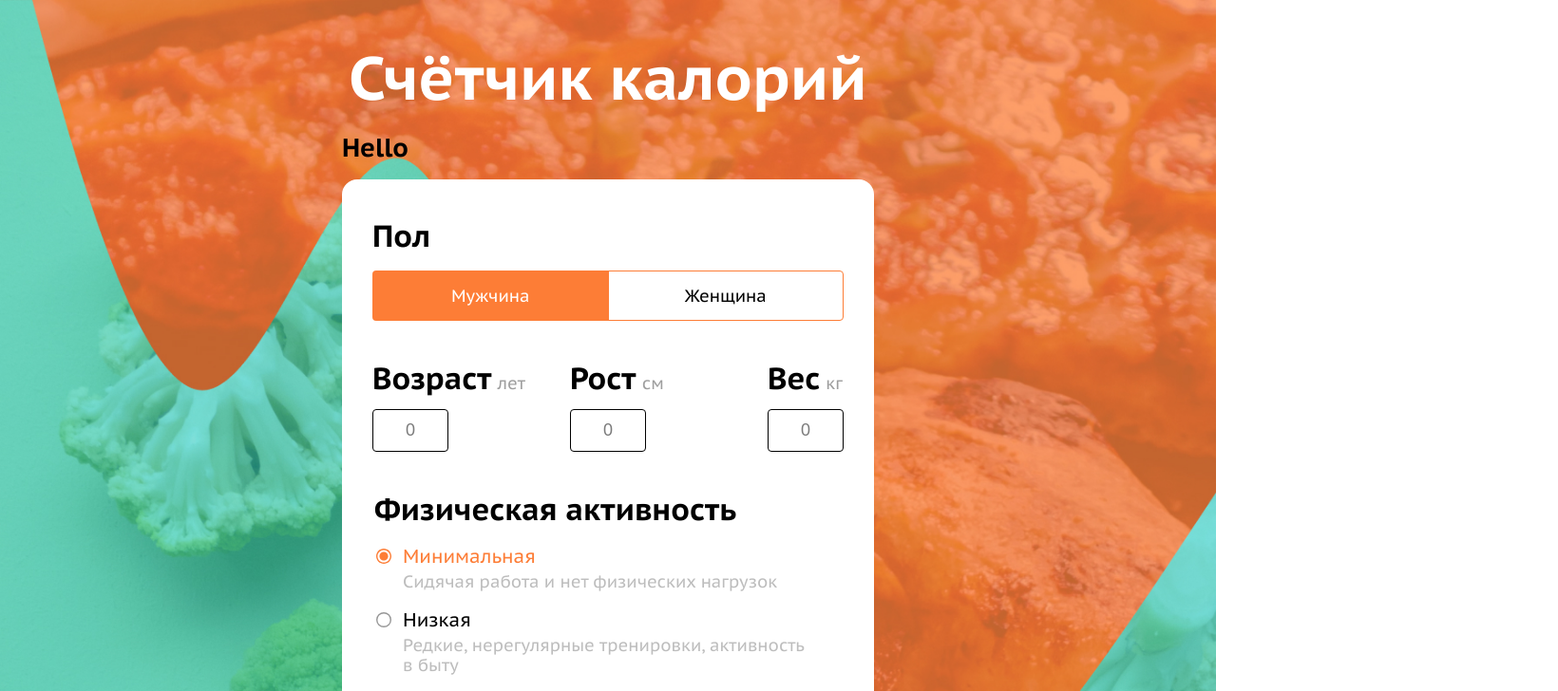
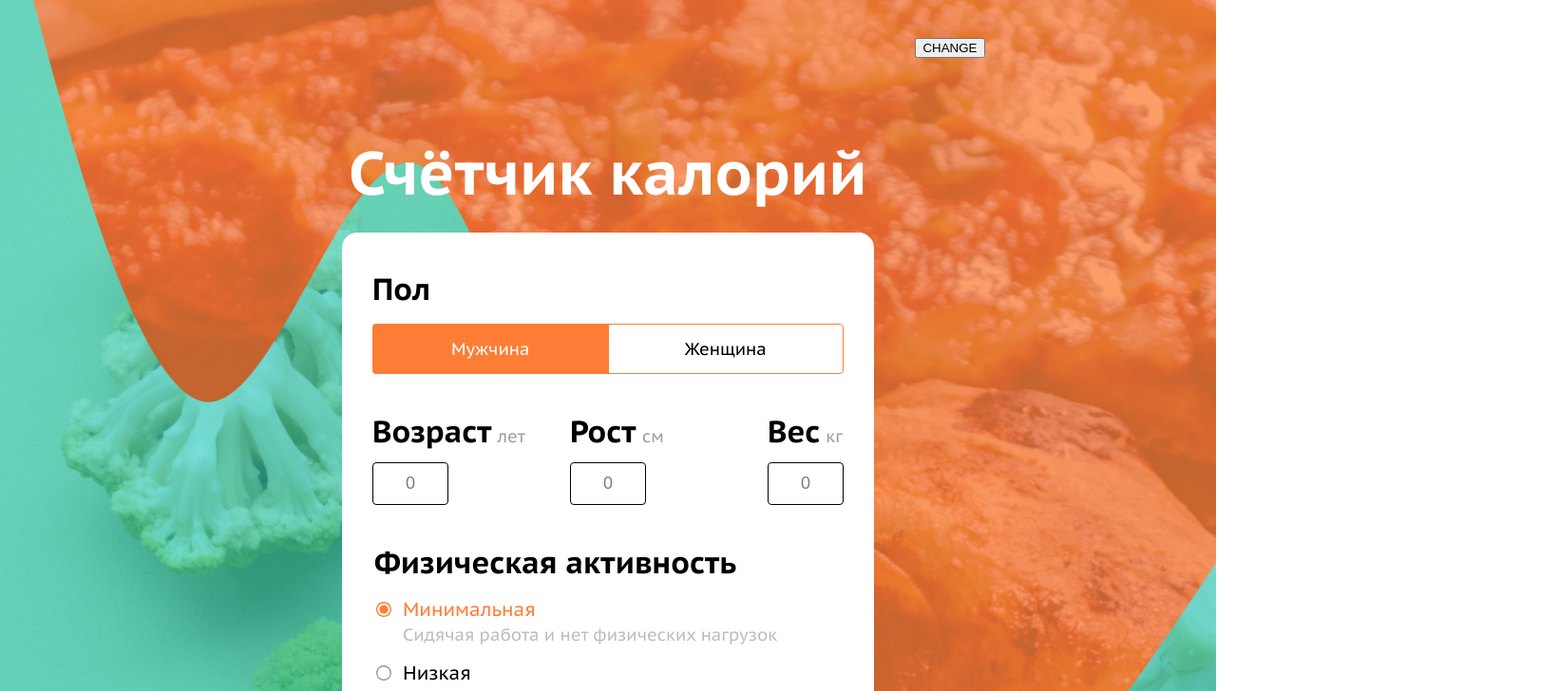
Before and after one commit to Rema04Dev/calories, a React (Vite) app: page / in a window 1280 px wide. Shown: the top 728 px of the page at 95% size, 1640 px wide, since content can reach past the window. Built offline with nearby package versions, Linux system fonts and the light colour scheme.

Commit message:
ThemeContextProvider

```diff
--- a/package.json
+++ b/package.json
@@ -17,6 +17,7 @@
     "react-dom": "^18.2.0",
     "react-hook-form": "^7.43.9",
     "react-i18next": "^12.3.1",
+    "react-switch": "^7.0.0",
     "yup": "^1.1.1"
   },
   "devDependencies": {
--- a/src/App.tsx
+++ b/src/App.tsx
@@ -6,9 +6,10 @@ import { useTranslation } from 'react-i18next';
 import Activity from './components/Activity/Activity';
 import Gender from './components/Gender/Gender';
 import Parameters from './components/Parameters/Parameters';
-
+import ReactSwitch from 'react-switch';
 import { ICalories, IFormValues } from './types';
 import calculateCalories from './utils/calculateCalories';
+import useTheme from './hooks/useTheme';
 
 const App = () => {
   const { t } = useTranslation();
@@ -38,14 +39,19 @@ const App = () => {
     setCalories(result);
   };
 
+  const { theme, toggleTheme } = useTheme();
+  console.log(useTheme());
   return (
-    <main className="main">
+    <main className="main" id={theme}>
       <div className="container">
+        <div className="switch">
+          <button onChange={() => toggleTheme()}>CHANGE</button>
+        </div>
+
         <article className="counter">
           <h1 data-testid="title" className="counter__heading heading-main">
             {t('heading')}
           </h1>
-          <h2 data-testid="title-2">Hello</h2>
           <form
             onSubmit={handleSubmit(onSubmitHandler)}
             className="counter__form form"
--- /dev/null
+++ b/src/components/ThemeProvider/ThemeProvider.tsx
@@ -0,0 +1,18 @@
+import { FC, PropsWithChildren, useState } from 'react';
+import ThemeContext from '../../contexts/ThemeContext';
+import { TThemeProviderMode } from '../../types';
+
+const ThemeProvider: FC<PropsWithChildren> = ({ children }) => {
+  const [theme, setTheme] = useState<TThemeProviderMode>('light');
+  const toggleTheme = () => {
+    setTheme((curr) => (curr === 'dark' ? 'light' : 'dark'));
+  };
+
+  return (
+    <ThemeContext.Provider value={{ theme, toggleTheme }}>
+      {children}
+    </ThemeContext.Provider>
+  );
+};
+
+export default ThemeProvider;
--- /dev/null
+++ b/src/contexts/ThemeContext.tsx
@@ -0,0 +1,5 @@
+import { createContext } from 'react';
+import { IThemeContext } from '../types';
+const ThemeContext = createContext<IThemeContext>({ theme: 'light' });
+
+export default ThemeContext;
--- /dev/null
+++ b/src/hooks/useTheme.tsx
@@ -0,0 +1,6 @@
+import { useContext } from 'react';
+import ThemeContext from '../contexts/ThemeContext';
+
+const useTheme = () => useContext(ThemeContext);
+
+export default useTheme;
--- a/src/index.css
+++ b/src/index.css
@@ -383,3 +383,47 @@ input[type="number"] {
 .invalid-input {
   border: 2px solid var(--color-warning);
 }
+
+/* DARK MODE */
+
+/* :root {
+  --color-gray-darkest: #7b7b7b;
+  --color-gray-dark: #7e7e7e;
+  --color-gray: #9e9e9e;
+  --color-gray-light: #bdbdbd;
+  --color-gray-lighter: #d1d1d1;
+  --color-gray-lightest: #dcdcdc;
+  --color-text-black: #000000;
+  --color-text-white: #ffffff;
+  --color-background-main: #ffffff;
+  --color-accent: #fd7d36;
+  --color-accent-hover: #ff9e68;
+  --color-accent-active: #ff7528;
+  --color-warning: #fd3636;
+  --color-warning-hover: #ff8484;
+} */
+
+:root {
+  --dark-mode-color-accent: red
+}
+
+.switch {
+  display: flex;
+  width: 100vw;
+  height: 100px;
+  justify-content: center;
+  align-items: center;
+}
+
+#dark.main {
+  background-image: url("./assets/img/main-background.jpg");
+  background-color: var(--color-text-black);
+  color: red
+}
+
+#dark .counter__form,
+#dark .counter__result {
+  padding: 32px 32px;
+
+  background-color: var(--color-text-black);
+}
--- a/src/main.tsx
+++ b/src/main.tsx
@@ -4,7 +4,7 @@ import './index.css';
 import i18next from 'i18next';
 import { I18nextProvider, initReactI18next } from 'react-i18next';
 import resources from './locales/index';
-
+import ThemeProvider from './components/ThemeProvider/ThemeProvider.tsx';
 export const i18n = i18next.createInstance();
 i18n.use(initReactI18next).init({
   resources,
@@ -13,6 +13,8 @@ i18n.use(initReactI18next).init({
 
 ReactDOM.createRoot(document.getElementById('root') as HTMLElement).render(
   <I18nextProvider i18n={i18n}>
-    <App />
+    <ThemeProvider>
+      <App />
+    </ThemeProvider>
   </I18nextProvider>
 );
```
Also changed, not shown: src/types/index.ts (+7 -0 lines), 1 other file (tests, documents, lock files or other folders).
